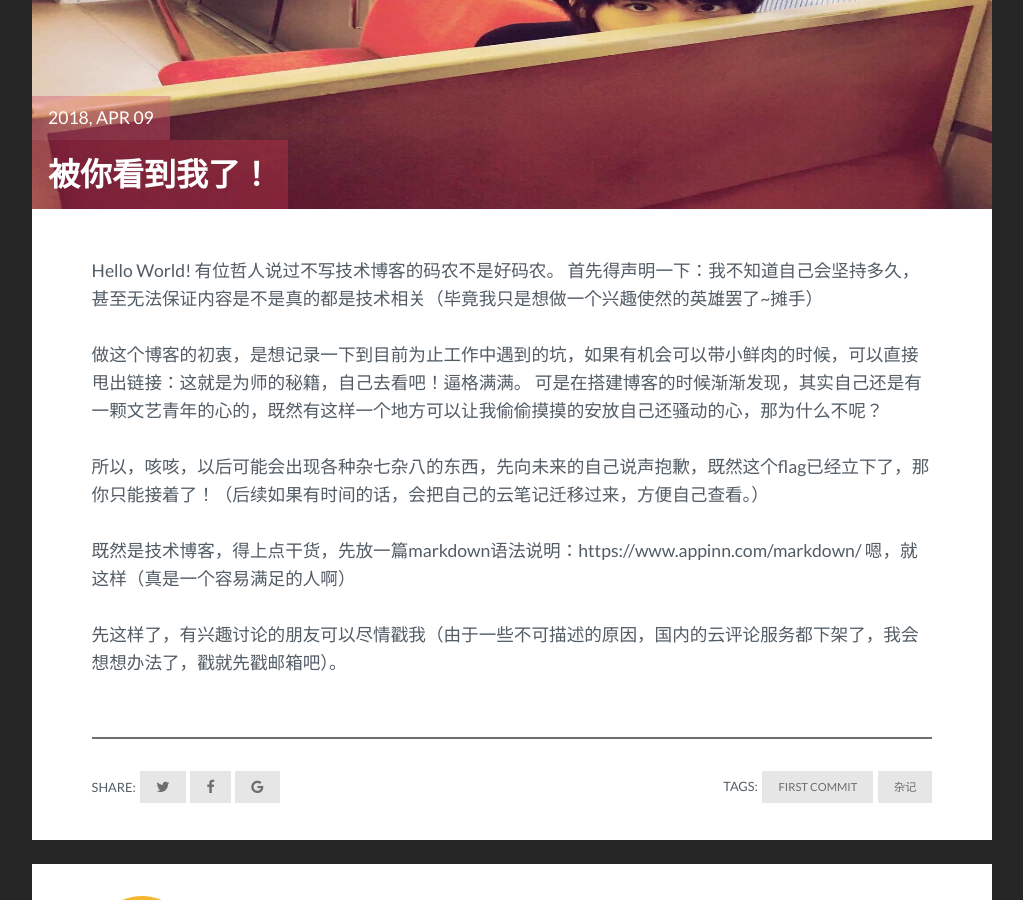
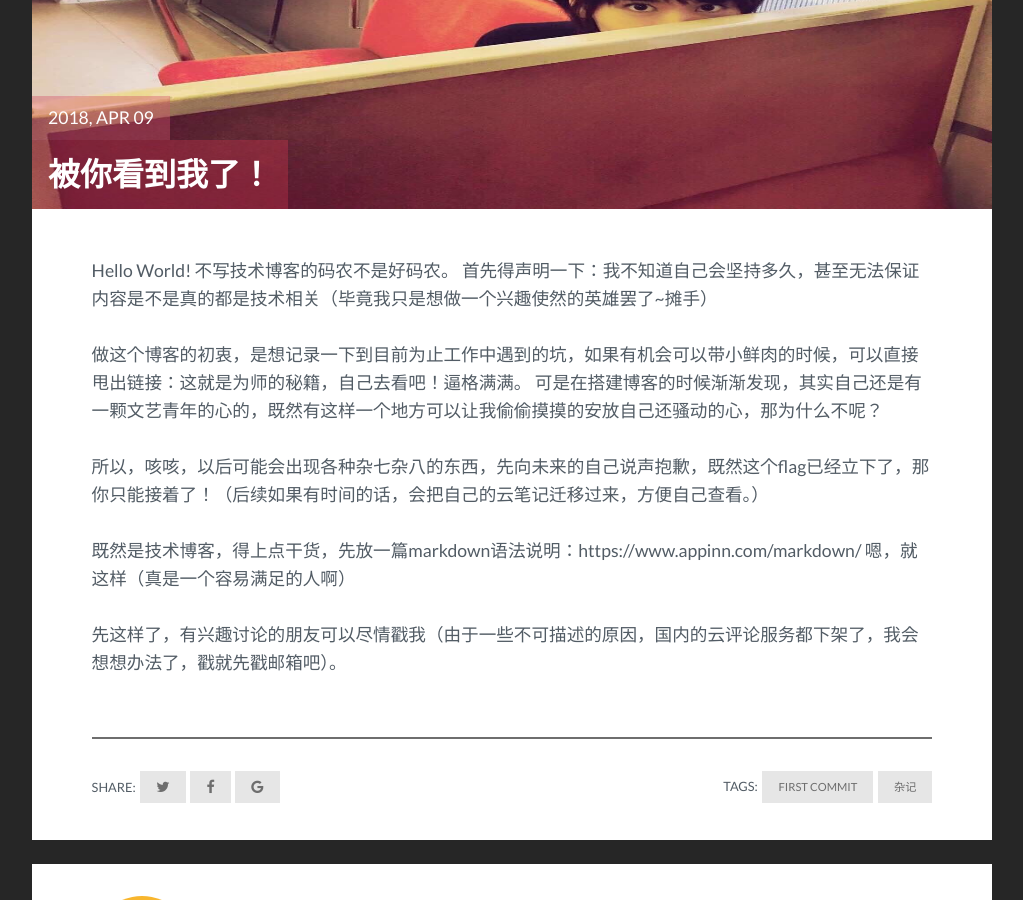
Before and after one commit to xyzlun/xyzlun.github.io, a Jekyll site: the page built from _posts/2018-04-09-hello-world.markdown, in a window 1280 px wide and 900 px high, scrolled down 504 px. Shown: the whole window, without its empty margins (128-1151 px from the left). Built offline with Jekyll 4.4.1, drawn with Linux system fonts in a browser that asks for light colours.

Commit message:
Update 2018-04-09-hello-world.markdown

```diff
--- a/_posts/2018-04-09-hello-world.markdown
+++ b/_posts/2018-04-09-hello-world.markdown
@@ -3,11 +3,11 @@ layout: post
 title: "被你看到我了！"
 img: 20180409111540.jpg
 date: 2018-04-09
-description: 有位哲人说过不写技术博客的码农不是好码农，so...
+description: 不写技术博客的码农不是好码农
 tag: [first commit, 杂记]
 ---
 Hello World!
-有位哲人说过不写技术博客的码农不是好码农。
+不写技术博客的码农不是好码农。
 首先得声明一下：我不知道自己会坚持多久，甚至无法保证内容是不是真的都是技术相关（毕竟我只是想做一个兴趣使然的英雄罢了~摊手）
 
 做这个博客的初衷，是想记录一下到目前为止工作中遇到的坑，如果有机会可以带小鲜肉的时候，可以直接甩出链接：这就是为师的秘籍，自己去看吧！逼格满满。
```
